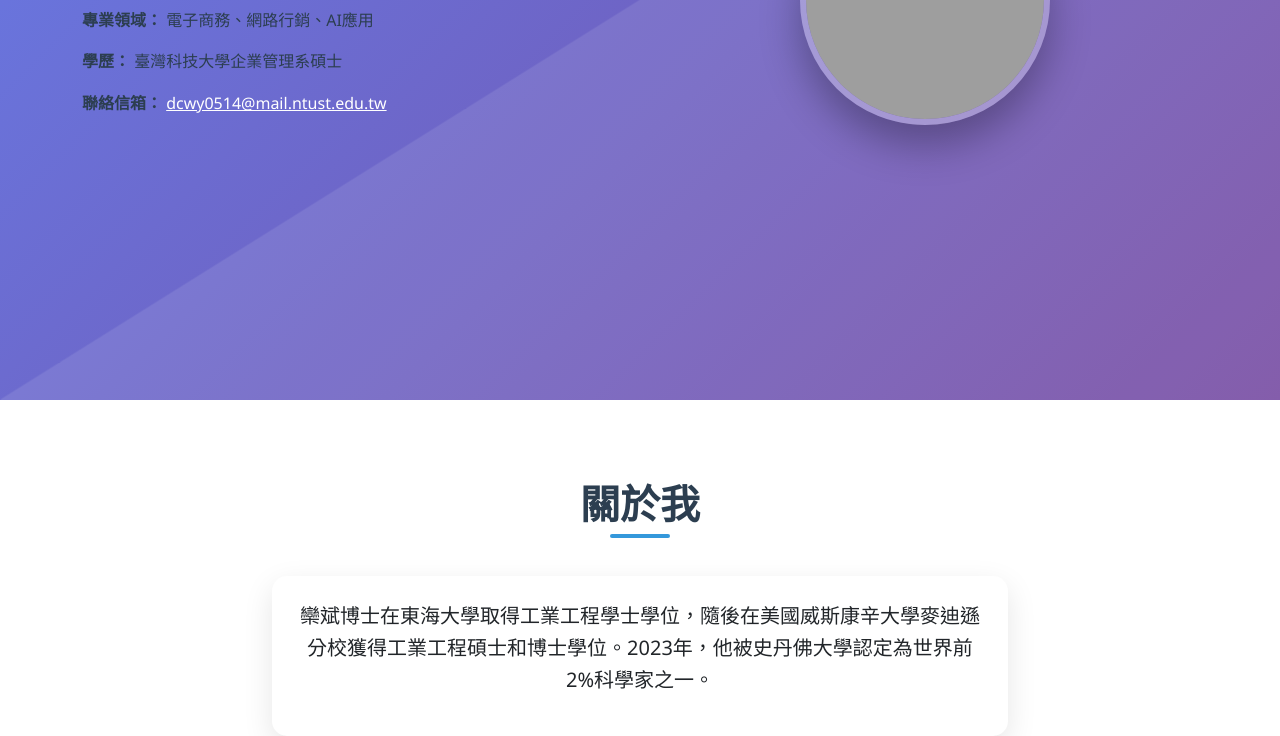
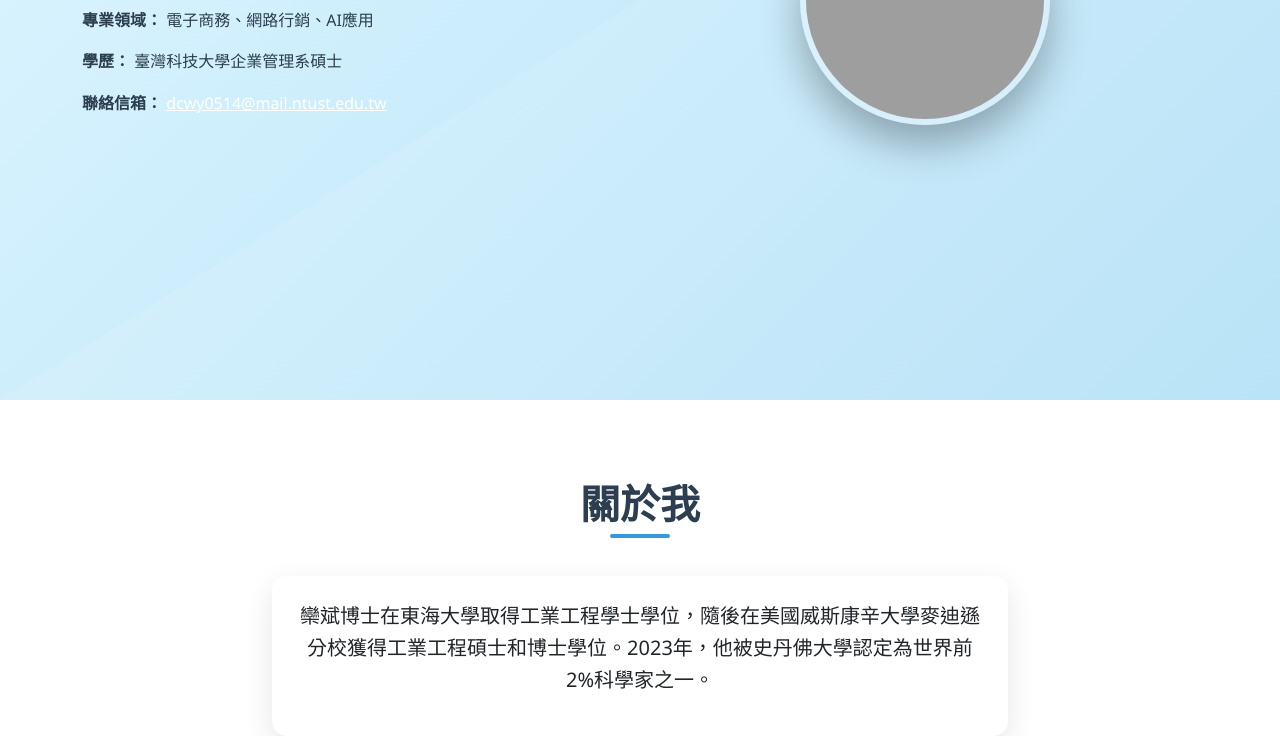
Before and after one commit to Chendebbie/Chendebbie.github.io, a plain HTML site: page index.html in a window 1280 px wide. Shown: the part 400-1136 px from the top of the page. Drawn offline with nearby package versions, Linux system fonts and the light colour scheme; grey boxes are pictures that could not be loaded.

Commit message:
Update style2.css

```diff
--- a/style2.css
+++ b/style2.css
@@ -3,7 +3,7 @@
             --secondary-color: #3498db;
             --accent-color: #e74c3c;
             --text-color: #2c3e50;
-            --bg-gradient: linear-gradient(135deg, #667eea 0%, #764ba2 100%);
+            --bg-gradient: linear-gradient(135deg, #e0f7ff 0%, #b2e0f7 100%);
         }
 
         * {
```
